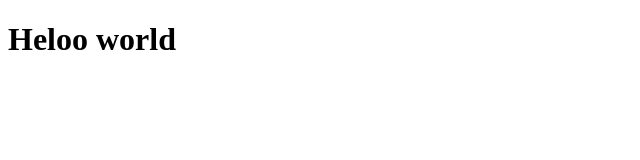
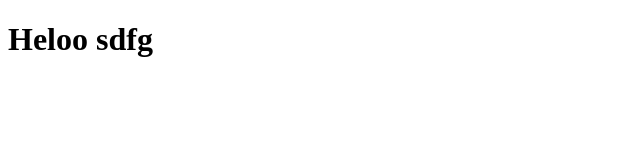
Before and after one commit to praththi/testing-, a plain HTML site: page index.html in a window 1280 px wide. Shown: the full height of the page, 0-640 px from the left. Drawn offline with Linux system fonts and the light colour scheme.

Commit message:
Update index.html

```diff
--- a/index.html
+++ b/index.html
@@ -6,6 +6,6 @@
     <title>Document</title>
 </head>
 <body>
-    <h1>Heloo world</h1>
+    <h1>Heloo sdfg</h1>
 </body>
 </html>
```
